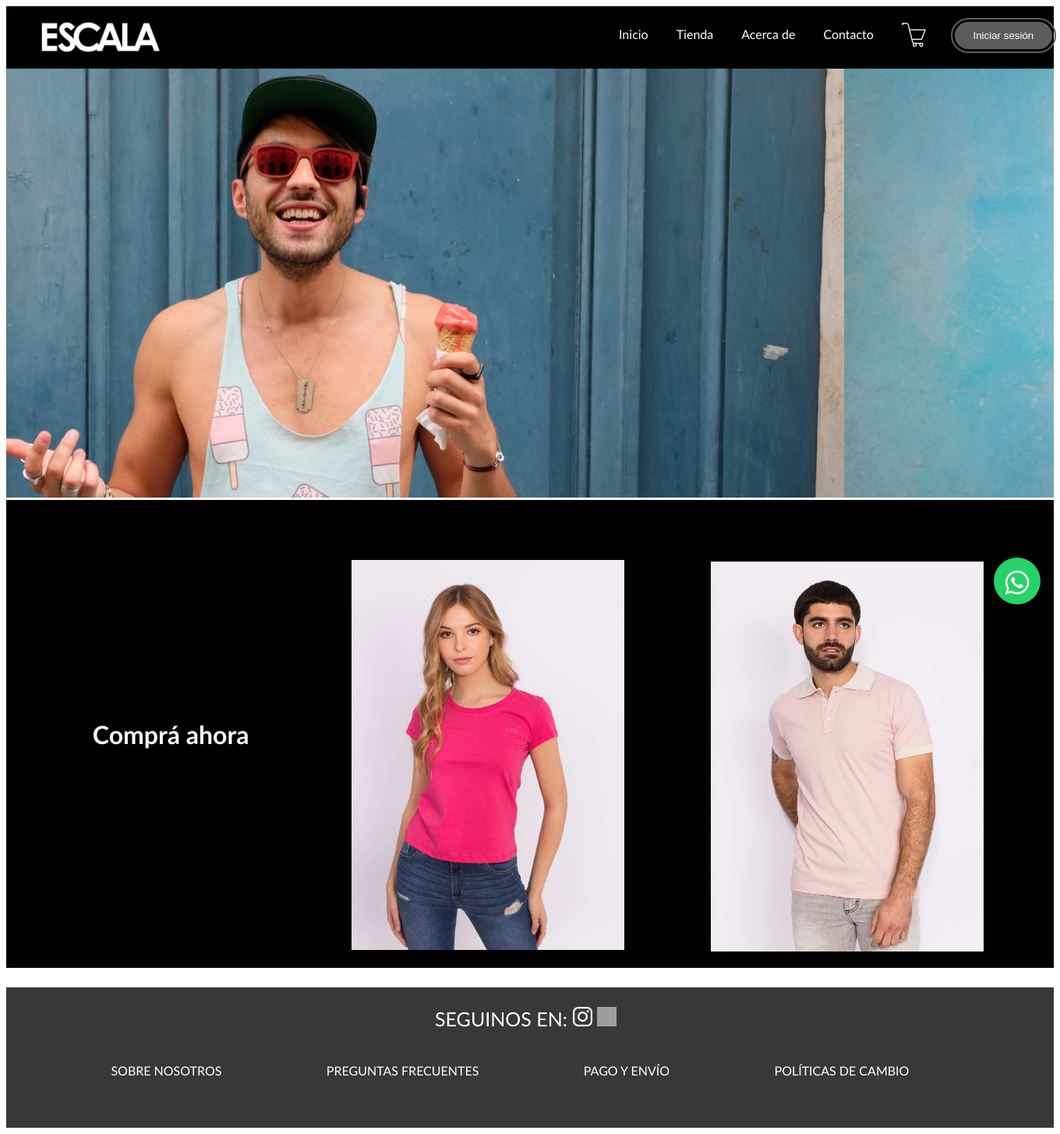
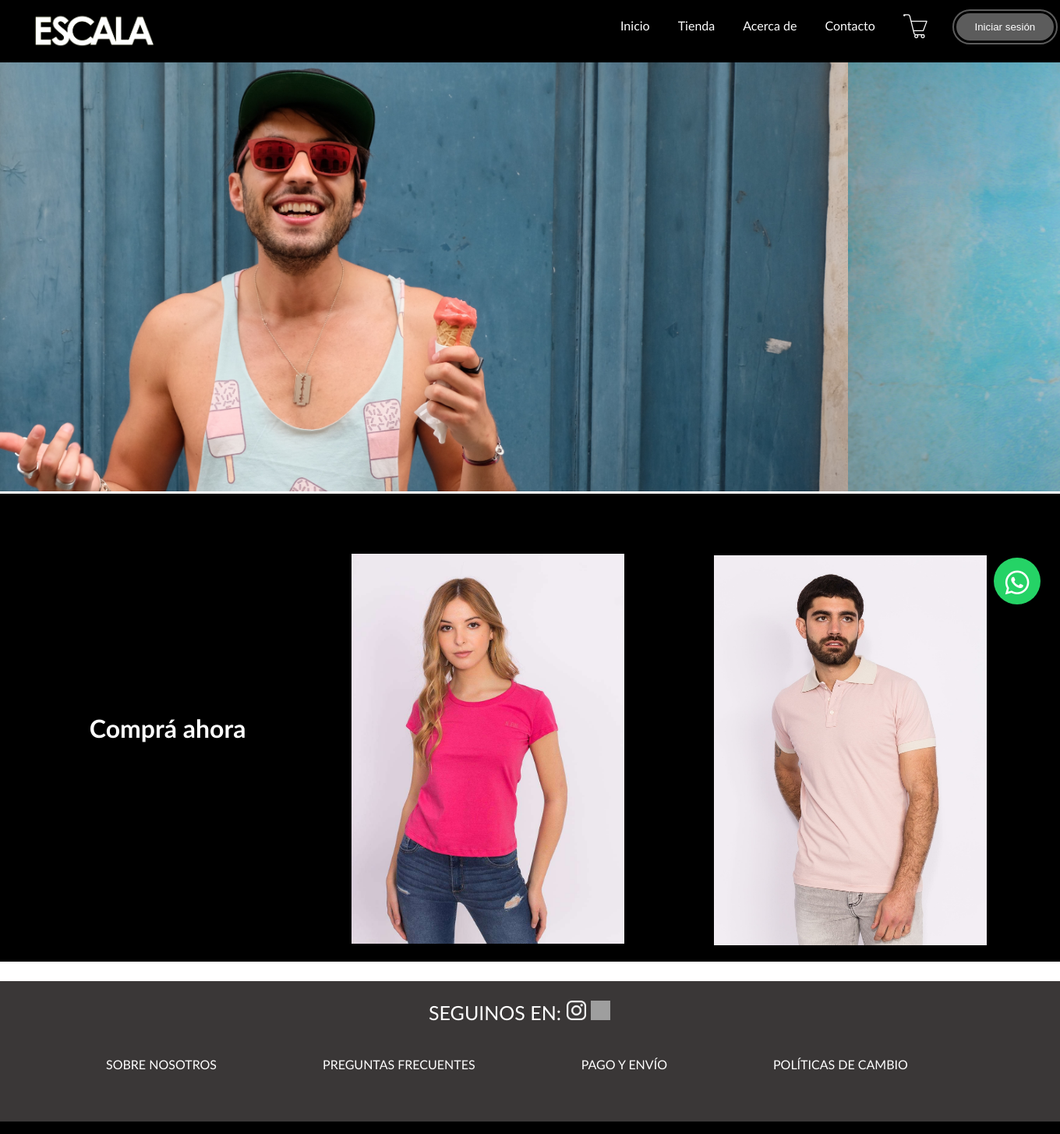
Before and after one commit to LobosFernando/Proyecto_Escala, a PHP site: page / in a window 1360 px wide. Shown: the whole page at 78% size. Run offline with PHP 8.4, Linux system fonts and the light colour scheme; some libraries are stand-ins or nearby versions; grey boxes are pictures that could not be loaded.

Commit message:
cambioCss

```diff
--- a/Style/Css/style.css
+++ b/Style/Css/style.css
@@ -1,5 +1,6 @@
 body {
   font-family: "Gill Sans", "Gill Sans MT", Calibri, "Trebuchet MS", sans-serif;
+  margin: 0;
 }
 .encabezado {
   background-color: black;
@@ -14,7 +15,7 @@ body {
   width: auto;
   z-index: 2;
   margin: 0 auto;
-  margin-left: 45px;
+  margin-left: 45px !important;
   margin-top: 12px;
   position: relative;
 }
@@ -22,8 +23,8 @@ body {
   width: 600px;
   height: 70px;
   position: relative;
-  margin-left: 750px;
-  margin-top: -62px !important;
+  margin-left: 200px;
+  float: right;
   z-index: 2;
   color: white;
 }
@@ -304,3 +305,9 @@ h1 {
 .tengoCuenta {
   margin-left: 30%;
 }
+.titulo-tienda {
+  width: 100%;
+  height: 15%;
+  text-align: center;
+  background-color: #20ba5a;
+}
--- a/index.php
+++ b/index.php
@@ -4,7 +4,7 @@
     <meta charset="UTF-8">
     <meta http-equiv="X-UA-Compatible" content="IE=edge">
     <meta name="viewport" content="width=device-width, initial-scale=1.0">
-    <link rel="stylesheet" href="style.css">
+    <link rel="stylesheet" href="Style\Css\style.css">
     <link rel="stylesheet" href="fontello.css">
     <script src="script.js"></script>
     <script src="https://kit.fontawesome.com/eb496ab1a0.js" crossorigin="anonymous"></script>
@@ -12,13 +12,13 @@
 </head>
 <body>
     <div class="encabezado">
-           <img class="img" src="logo.png" alt="">
+           <img class="img" src="Assets/Imágenes/logo.png" alt="">
         <div class="nav">
             <p class="efectoSubrayado leftToRight">Inicio</p>
             <p class="efectoSubrayado leftToRight">Tienda</p>
             <p class="efectoSubrayado leftToRight">Acerca de</p>
             <p class="efectoSubrayado leftToRight">Contacto</p>
-            <a href=""><img src="carritoFinal.png" alt="" ></a>
+            <a href=""><img src="Assets\Imágenes\carritoFinal.png" alt="" ></a>
             <button class="btnIniciarSesion">Iniciar sesión</button>
             </button>
         </div>
@@ -28,13 +28,13 @@
     <div id="carrusel-contenido">
         <div id="carrusel-caja">
             <div class="carrusel-elemento">
-                <img class="imagenes" src="imagen1.jpg" >
+                <img class="imagenes" src="Assets\Imágenes\imagen1.jpg" >
             </div>
             <div class="carrusel-elemento">
-                <img class="imagenes" src="imagen2.jpg">
+                <img class="imagenes" src="Assets\Imágenes\imagen2.jpg">
             </div>
             <div class="carrusel-elemento">
-                <img class="imagenes" src="imagen3.jpg">
+                <img class="imagenes" src="Assets\Imágenes\imagen3.jpg">
             </div>
         </div>
 
@@ -44,19 +44,19 @@
         <center><h1 style="color:white ;">Comprá ahora</h1></center>
         <div class="tiendaMujer">
 
-            <a href="tiendaMujer.html"><img class="imgTiendaMujer" src="tiendamujer.jpg" alt=""></a>
+            <a href="tiendaMujer.html"><img class="imgTiendaMujer" src="Assets/Imágenes/tiendamujer.jpg" alt=""></a>
             <div class="textoEncima">Ir a la tienda de mujer</div>
 
         </div>
         <div class="tiendaHombre">
-            <a href="tiendaHombres.html"><img class="imgTiendaHombre" src="tiendahombre.jpg" alt=""></a>
+            <a href="tiendaHombres.html"><img class="imgTiendaHombre" src="Assets/Imágenes/tiendahombre.jpg" alt=""></a>
             <div class="textoEncimaH">Ir a la tienda de hombre</div>
         </div>
 
     </div>
 
     <div class="footer">
-        <p style="color:white; margin-left: 550px;font-size: 25px; padding-top: 25px; ">SEGUINOS EN:      <img class="imgRedes" src="image.png" alt="">          <img class="imgRedes" src="image (1).png" alt=""> </p>
+        <p style="color:white; margin-left: 550px;font-size: 25px; padding-top: 25px; ">SEGUINOS EN:      <img class="imgRedes" src="Assets/Imágenes/image.png" alt="">          <img class="imgRedes" src="Assets/Imágenes/image (1).png" alt=""> </p>
         <div class="contieneEnlaces">
             <a class="enlacesFooter" href="">SOBRE NOSOTROS</a>
             <a class="enlacesFooter"href="">PREGUNTAS FRECUENTES</a>
```
Also changed, not shown: Juli/Código/tiendaMujer.php (added, +28 -0 lines), Juli/Código/tiendaMujer.html (deleted).
